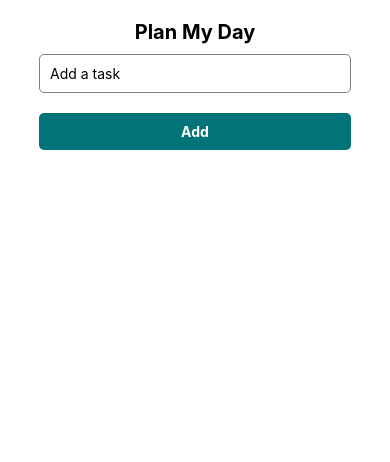
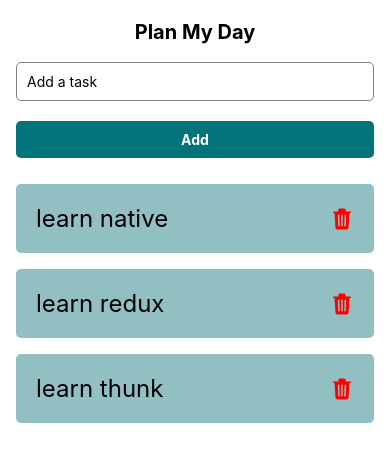
Before and after one commit to parvezaman/native-toolkit-todo, a React Native app: screen / in a window 390 px wide. Shown: the top 462 px of the page. Built offline with nearby package versions, Linux system fonts and the light colour scheme.

Commit message:
added tempo to do list to the ui

```diff
--- a/App.js
+++ b/App.js
@@ -1,5 +1,6 @@
 import { SafeAreaView, View } from 'react-native';
 import Header from './src/components/Common/Header';
+import ToDoList from './src/components/ToDo/ToDoList';
 
 export default function App() {
 
@@ -7,6 +8,7 @@ export default function App() {
     return (
       <SafeAreaView>
         <Header />
+        <ToDoList />
       </SafeAreaView>
     )
   };
--- a/src/components/Common/Header.js
+++ b/src/components/Common/Header.js
@@ -44,10 +44,12 @@ const styles = StyleSheet.create({
         borderWidth: 1,
         padding: 10,
         margin: 10,
-        width: '80%',
+        width: '100%',
         borderRadius: 5
     },
     textBoxContainer: {
+        paddingHorizontal: 16,
+        paddingVertical: 8,
         justifyContent: "center",
         alignItems: "center"
     },
@@ -55,7 +57,7 @@ const styles = StyleSheet.create({
         backgroundColor: "#007478",
         padding: 10,
         margin: 10,
-        width: "80%",
+        width: "100%",
         borderRadius: 5,
         alignItems: "center"
     },
--- /dev/null
+++ b/src/components/ToDo/ToDoList.js
@@ -0,0 +1,71 @@
+import { StyleSheet, Text, View, FlatList, TouchableOpacity } from 'react-native'
+import React from 'react'
+import { Ionicons } from '@expo/vector-icons';
+
+const data = [
+    {
+        id: 1,
+        title: "learn native"
+    },
+    {
+        id: 2,
+        title: "learn redux"
+    },
+    {
+
+        id: 3,
+        title: "learn thunk"
+    }
+]
+
+const ToDoList = () => {
+
+    const itemToRender = ({ item }) => {
+        return (
+            <View style={styles.item}>
+                <Text style={styles.taskTitle}>{item.title}</Text>
+                <TouchableOpacity
+                    style={styles.deleteButton}
+                    onPress={() => { }}
+                >
+                    {/* <Text style={styles.taskDelete}>Delete</Text> */}
+                    <Ionicons name="trash" size={24} color="red" />
+                </TouchableOpacity>
+            </View>
+        )
+    }
+    return (
+        <View>
+            <FlatList
+                data={data}
+                renderItem={itemToRender}
+                keyExtractor={(item) => item.id.toString()}
+            />
+        </View>
+    )
+}
+
+export default ToDoList
+
+const styles = StyleSheet.create({
+    item: {
+        backgroundColor: "#91bfc2",
+        padding: 20,
+        marginVertical: 8,
+        marginHorizontal: 16,
+        borderRadius: 5,
+        flexDirection: 'row',
+        justifyContent: 'space-between',
+        alignItems: 'center'
+    },
+    taskTitle: {
+        fontSize: 24
+    },
+    taskDelete: {
+        fontSize: 24,
+        color: "red"
+    },
+    deleteButton: {
+
+    }
+})
```
